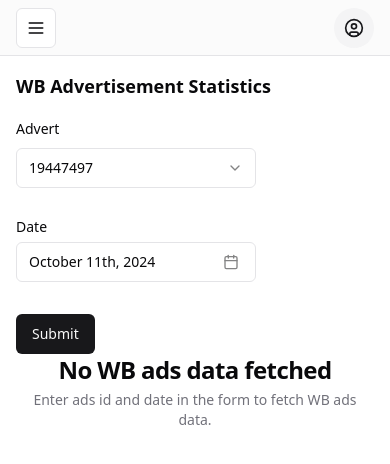
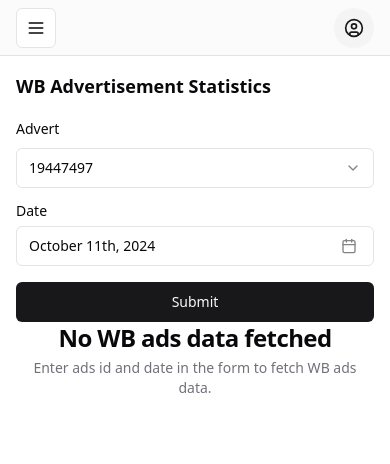
Before and after one commit to maxcore25/test-task-wb-ads-panel, a React (Vite) app in the folder frontend/: page / in a window 390 px wide. Shown: the top 464 px of the page. Built offline with nearby package versions, Linux system fonts and the light colour scheme.

Commit message:
Make AdStatsForm responsive

```diff
--- a/frontend/src/components/AdStatsForm/index.tsx
+++ b/frontend/src/components/AdStatsForm/index.tsx
@@ -35,9 +35,9 @@
   date: z.date(),
 });
 
-interface AdStatsFormProps {
+type AdStatsFormProps = {
   onSubmit: (data: AdStats) => void;
-}
+};
 
 export function AdStatsForm({ onSubmit }: AdStatsFormProps) {
   const [isLoading, setIsLoading] = useState(false);
@@ -75,13 +75,13 @@
     <Form {...form}>
       <form
         onSubmit={form.handleSubmit(onSubmitForm)}
-        className='w-[240px] space-y-8'
+        className='grid gap-4 md:flex md:items-end md:gap-4'
       >
         <FormField
           control={form.control}
           name='advert'
           render={({ field }) => (
-            <FormItem>
+            <FormItem className='w-full md:w-[240px]'>
               <FormLabel>Advert</FormLabel>
               <Select
                 onValueChange={value => field.onChange(Number(value))}
@@ -105,7 +105,7 @@
           control={form.control}
           name='date'
           render={({ field }) => (
-            <FormItem className='flex flex-col'>
+            <FormItem className='flex w-full flex-col md:w-[240px]'>
               <FormLabel>Date</FormLabel>
               <Popover>
                 <PopoverTrigger asChild>
@@ -113,7 +113,7 @@
                     <Button
                       variant={'outline'}
                       className={cn(
-                        'w-[240px] pl-3 text-left font-normal',
+                        'pl-3 text-left font-normal',
                         !field.value && 'text-muted-foreground'
                       )}
                     >
```
